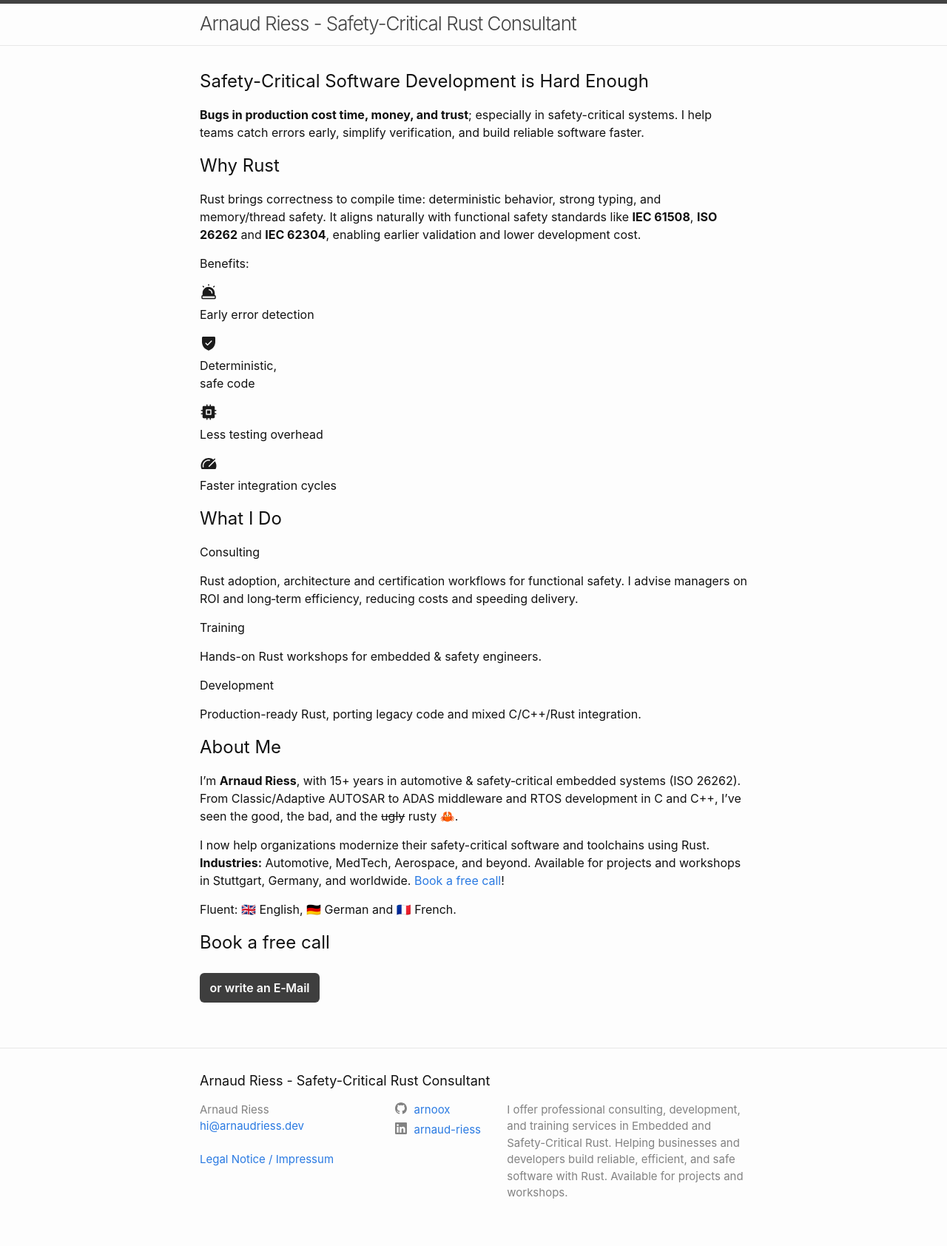
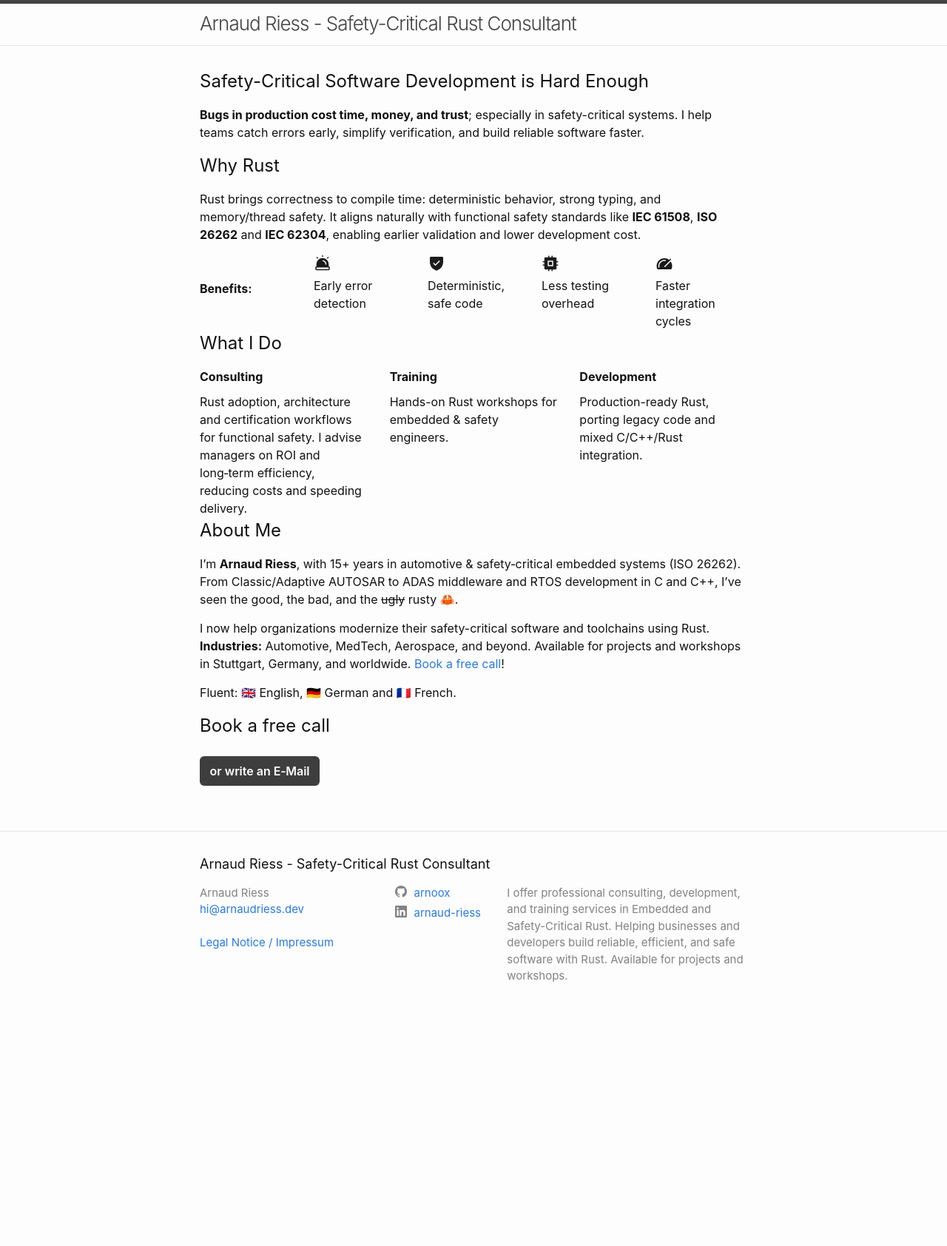
Before and after one commit to arnoox/arnaudriess-dev, a Jekyll site: the page built from index.markdown, in a window 1280 px wide. Shown: the whole page at 74% size. Built offline with Jekyll 4.4.1, drawn with Linux system fonts in a browser that asks for light colours; a script that is not in the unit is left out; after the commit the page ends 1391 px from its top, so only the background shows below that.

Commit message:
Update _layout.scss

```diff
--- a/_sass/minima/_layout.scss
+++ b/_sass/minima/_layout.scss
@@ -253,3 +253,89 @@
     }
   }
 }
+
+
+/**
+ * index
+ */
+#benefits {
+    display: flex;
+    flex-direction: row;
+    justify-content: left;
+    align-items: flex-start;
+    width: 100%;
+    gap: 30px;
+
+
+    p:first-child {
+        font-weight: 700;
+        margin-top: 34px;
+    }
+
+    p {
+        margin: 0;
+    }
+
+    .flex-item {
+        display: flex;
+        flex-direction: column;
+        width: calc(100%/5);
+        height: -webkit-fill-available;
+        gap: 6px;
+
+    }
+}
+
+#whatido {
+    display: flex;
+    flex-direction: row;
+    justify-content: left;
+    align-items: flex-start;
+    width: 100%;
+    gap: 30px;
+
+    p {
+        margin: 0;
+    }
+
+    p:first-child {
+        font-weight: 700;
+      }
+
+    .flex-item {
+        display: flex;
+        flex-direction: column;
+        width: calc(100%/3);
+        height: -webkit-fill-available;
+        gap: 10px;
+    }
+}
+
+@media (max-width: 756px){
+
+    #benefits, #whatido {
+        flex-direction: column;
+
+        .flex-item {
+            width: fit-content;
+        }
+    }
+
+    #whatido {
+        .flex-item {
+            flex-direction: column;
+        }
+    }
+
+    #benefits {
+        .flex-item {
+            flex-direction: row;
+            justify-content: left;
+            align-items: center;
+        }
+    }
+
+    br {
+        display: none;
+    }
+}
```
